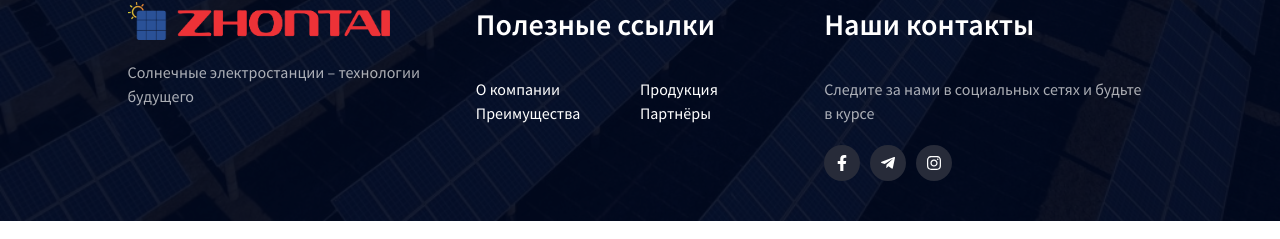
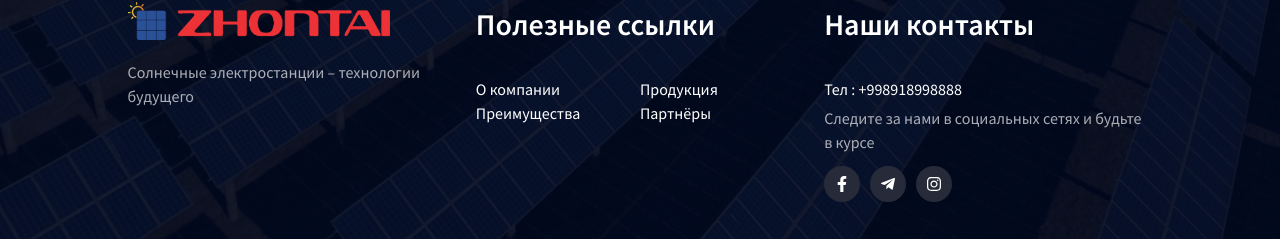
Before and after one commit to RamazonovDeveloper/ZHONTAI, a React (Create React App) app: page / in a window 1280 px wide. Shown: the part 2734-2973 px from the top of the page. Built offline with nearby package versions, Linux system fonts and the light colour scheme.

Commit message:
Tel num added

```diff
--- a/src/components/footer/Footer.js
+++ b/src/components/footer/Footer.js
@@ -38,8 +38,9 @@ export default function Footer({lang}) {
                     </div>
                     <div>
                         <h3 className='text-[30px] font-semibold mb-[30px] mt-[20px] lg:mt-0'>{footer[lang].sec_3_title}</h3>
+                        <a className='flex mb-[5px]' href='tel:+998918998888'>{footer[lang].tel} +998918998888</a>
                         <p className='text-[#fffa]'>{footer[lang].sec_3_text}</p>
-                        <div className='flex mt-5'>
+                        <div className='flex mt-3'>
                             <a className='network' href="#">
                                 <FaFacebookF className='text-white'/>
                             </a>
--- a/src/languageData/FooterLang.js
+++ b/src/languageData/FooterLang.js
@@ -7,7 +7,8 @@ export const footer = {
         link_2:"Afzalliklar",
         link_3:"Mahsulotlar",
         link_4:"Hamkorlar",
-        sec_3_text:"Bizni ijtimoiy tarmoqlarda ham kuzatib boring va yangiliklardan xabardor bo'ling"
+        sec_3_text:"Bizni ijtimoiy tarmoqlarda ham kuzatib boring va yangiliklardan xabardor bo'ling",
+        tel:"Tel :"
     },
     "ru":{
         sec_1_title:"Солнечные электростанции – технологии будущего",
@@ -17,6 +18,7 @@ export const footer = {
         link_2:"Преимущества",
         link_3:"Продукция",
         link_4:"Партнёры",
-        sec_3_text:"Следите за нами в социальных сетях и будьте в курсе"
+        sec_3_text:"Следите за нами в социальных сетях и будьте в курсе",
+        tel:"Тел :"
     }
 }
```
